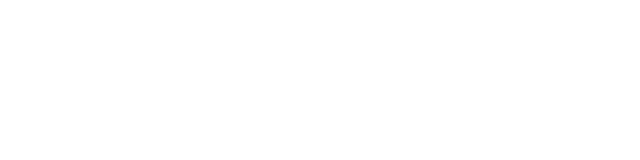
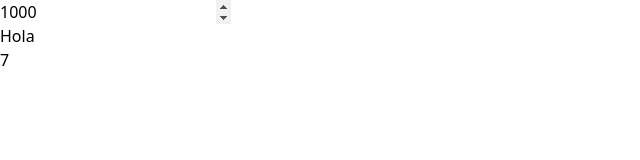
Before and after one commit to JessCP25/store-angular17, an Angular app: page /about in a window 1280 px wide. Before the commit this address led to /. Shown: the top 160 px of the page, without its empty margins (0-640 px from the left). Built offline with nearby package versions, Linux system fonts and the light colour scheme.

Commit message:
ngOnDestroy - ciclo de vida

```diff
--- a/package.json
+++ b/package.json
@@ -20,6 +20,7 @@
     "@angular/router": "^17.0.0",
     "rxjs": "~7.8.0",
     "tslib": "^2.3.0",
+    "wavesurfer.js": "^7.7.3",
     "zone.js": "~0.14.2"
   },
   "devDependencies": {
--- a/src/app/app.routes.ts
+++ b/src/app/app.routes.ts
@@ -1,9 +1,14 @@
 import { Routes } from '@angular/router';
 import { ListComponent } from './domains/products/pages/list/list.component';
+import { AboutComponent } from './domains/info/pages/about/about.component';
 
 export const routes: Routes = [
   {
     path: '',
     component: ListComponent
+  },
+  {
+    path: 'about',
+    component: AboutComponent
   }
 ];
--- /dev/null
+++ b/src/app/domains/info/components/wave-audio/wave-audio.component.html
@@ -0,0 +1 @@
+<p>wave-audio works!</p>
--- /dev/null
+++ b/src/app/domains/info/pages/about/about.component.html
@@ -0,0 +1,11 @@
+<p>
+  <input type="number" [value]="duration()" (change)="changeDuration($event)" />
+</p>
+<p>
+  <input type="text" [value]="message()" (change)="changeMessage($event)" />
+</p>
+<p>
+  @if(duration() > 0 ){
+    <app-counter [duration]="duration()" [message]="message()" />
+  }
+</p>
--- /dev/null
+++ b/src/app/domains/info/pages/about/about.component.ts
@@ -0,0 +1,25 @@
+import { Component, signal } from '@angular/core';
+import { CounterComponent } from '../../../shared/components/counter/counter.component';
+import { CommonModule } from '@angular/common';
+
+@Component({
+  selector: 'app-about',
+  standalone: true,
+  imports: [CommonModule,CounterComponent],
+  templateUrl: './about.component.html',
+  styleUrl: './about.component.css'
+})
+export class AboutComponent {
+  duration = signal(1000);
+  message = signal('Hola');
+
+  changeDuration(event: Event){
+    const input = event.target as HTMLInputElement;
+    this.duration.set(input.valueAsNumber);
+  }
+
+  changeMessage(event: Event){
+    const input = event.target as HTMLInputElement;
+    this.message.set(input.value);
+  }
+}
--- /dev/null
+++ b/src/app/domains/shared/components/counter/counter.component.html
@@ -0,0 +1 @@
+<p> {{counter()}} </p>
--- /dev/null
+++ b/src/app/domains/shared/components/counter/counter.component.ts
@@ -0,0 +1,78 @@
+import {
+  AfterViewInit,
+  Component,
+  Input,
+  OnChanges,
+  OnDestroy,
+  OnInit,
+  SimpleChanges,
+  signal,
+} from '@angular/core';
+
+@Component({
+  selector: 'app-counter',
+  standalone: true,
+  imports: [],
+  templateUrl: './counter.component.html',
+  styleUrl: './counter.component.css',
+})
+export class CounterComponent
+  implements OnChanges, OnInit, AfterViewInit, OnDestroy
+{
+  @Input({ required: true }) duration = 0;
+  @Input({ required: true }) message = '';
+  counter = signal(0);
+  counterRef: number | undefined;
+
+  constructor() {
+    // NO ASYNC
+    // before render
+    // una vez
+    console.log('constructor');
+    console.log('-'.repeat(10));
+  }
+
+  ngOnChanges(changes: SimpleChanges) {
+    // before and during render
+    console.log('ngOnChanges');
+    console.log('-'.repeat(10));
+    console.log(changes);
+
+    const duration = changes['duration'];
+    if (duration && duration.currentValue !== duration.previousValue) {
+      this.doSomething();
+    }
+  }
+
+  ngOnInit() {
+    // after render
+    // una vez
+    // async, then, subs
+    console.log('ngOnInit');
+    console.log('-'.repeat(10));
+    console.log('duration =>', this.duration);
+    console.log('message =>', this.message);
+    this.counterRef = window.setInterval(()=> {
+      console.log('run interval');
+      this.counter.update(statePrev => statePrev + 1);
+    }, 1000)
+  }
+
+  ngAfterViewInit() {
+    // after render
+    // hijos ya fueron pintados
+    console.log('ngAfterViewInit');
+    console.log('-'.repeat(10));
+  }
+
+  ngOnDestroy() {
+    console.log('ngOnDestroy');
+    console.log('-'.repeat(10));
+    window.clearInterval(this.counterRef);
+  }
+
+  doSomething() {
+    console.log('doSomething');
+    console.log('-'.repeat(10));
+  }
+}
```
Also changed, not shown: src/app/domains/info/components/wave-audio/wave-audio.component.ts (added, +12 -0 lines), src/app/domains/info/components/wave-audio/wave-audio.component.css (added), src/app/domains/info/pages/about/about.component.css (added), src/app/domains/shared/components/counter/counter.component.css (added), 1 other file (tests, documents, lock files or other folders).
